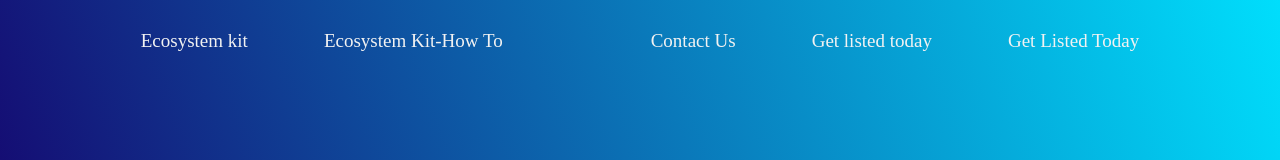
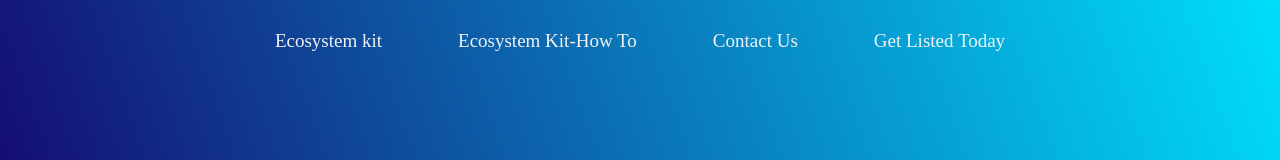
Before and after one commit to Eccosystem/footer, a plain HTML site: page index.html in a window 1280 px wide. Shown: the top 160 px of the page. Drawn offline with Linux system fonts and the light colour scheme.

Commit message:
Update index.html

```diff
--- a/index.html
+++ b/index.html
@@ -17,9 +17,9 @@ of Simple CSS Waves-->
 
   <a href="https://www.senad.io/ecosystempackage" target="_blank">Ecosystem kit</a>
   <a href="https://www.senad.io/ecoproject" target="_blank">Ecosystem Kit-How To</a>
-  <a href="https://www.senad.io/about/contact"Contact us</a>
+
   <a href="https://www.senad.io/about/contact" target="_blank">Contact Us</a>
-  <a href="https://www.senad.io/login">Get listed today</a>
+
   <a href="https://www.senad.io/login" target="_blank">Get Listed Today</a>
 
 </div>
```
